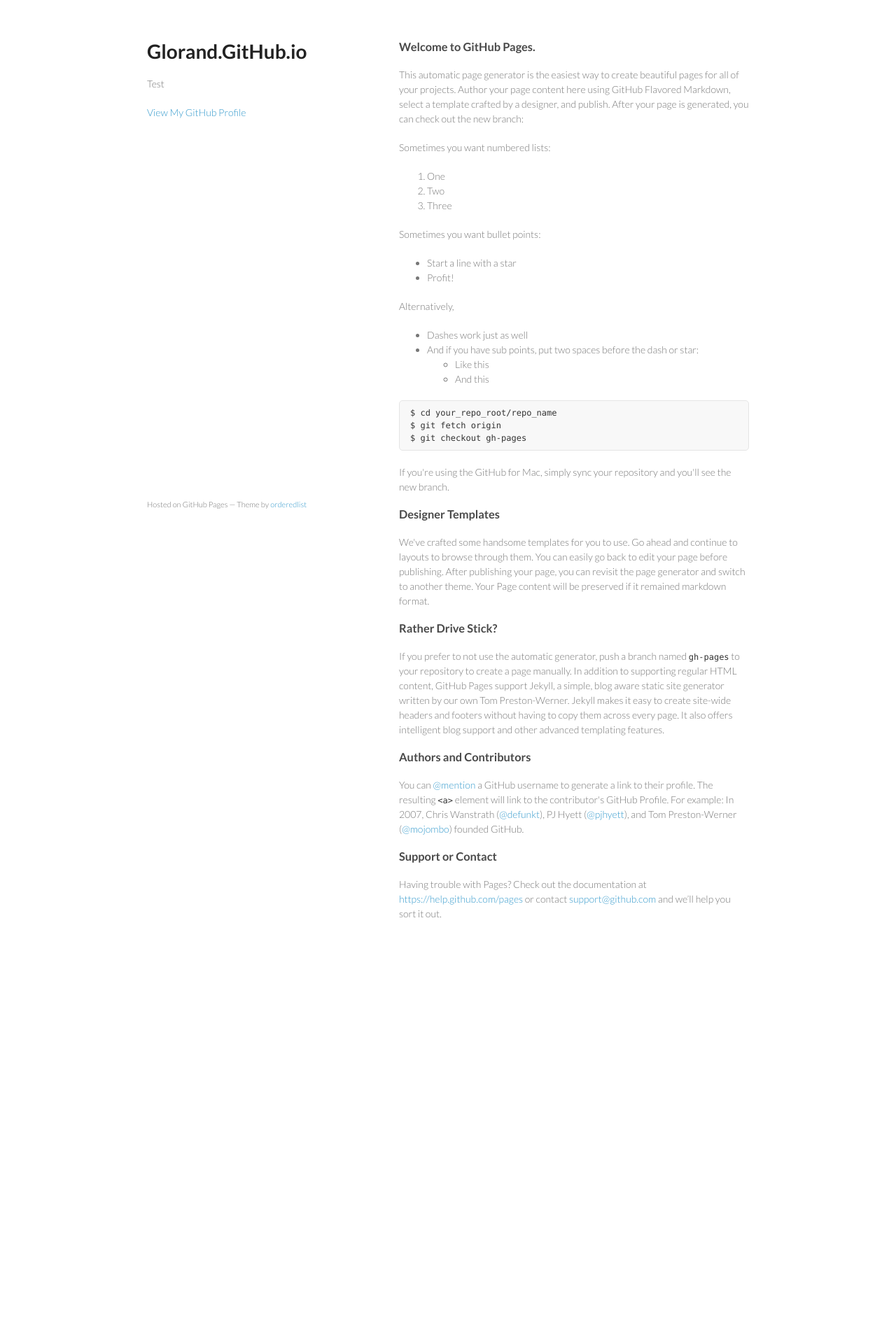
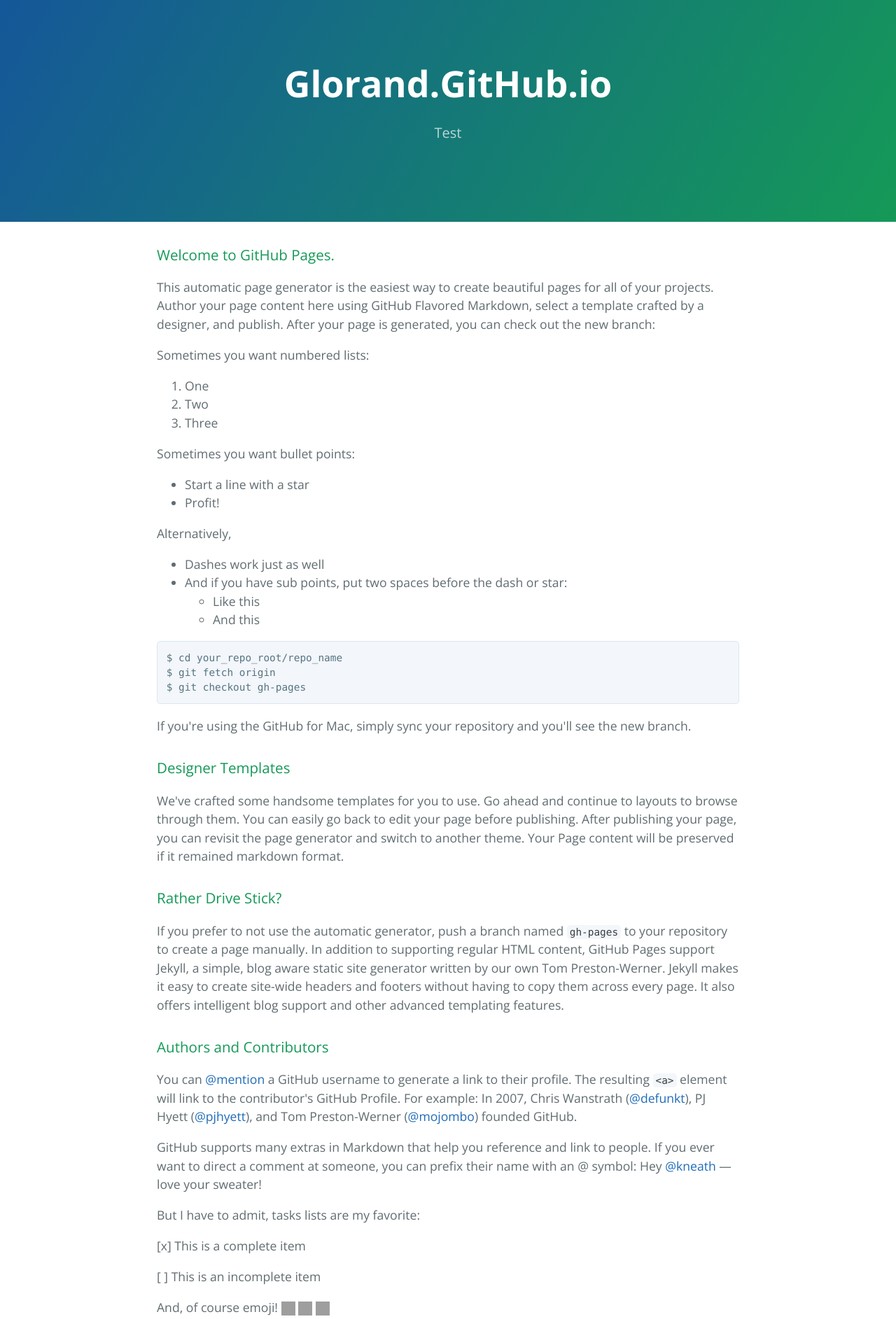
Before and after one commit to glorand/glorand.github.io, a plain HTML site: page index.html in a window 1280 px wide. Shown: the top 1885 px of the page at 70% size. Before the commit the page ends 1386 px from the top, so only its background shows below. Drawn offline with nearby package versions, Linux system fonts and the light colour scheme; grey boxes are pictures that could not be loaded.

Commit message:
Replace master branch with page content via GitHub

```diff
--- a/index.html
+++ b/index.html
@@ -1,29 +1,22 @@
-<!doctype html>
-<html>
+<!DOCTYPE html>
+<html lang="en-us">
   <head>
-    <meta charset="utf-8">
-    <meta http-equiv="X-UA-Compatible" content="chrome=1">
+    <meta charset="UTF-8">
     <title>Glorand.GitHub.io by glorand</title>
-
-    <link rel="stylesheet" href="stylesheets/styles.css">
-    <link rel="stylesheet" href="stylesheets/pygment_trac.css">
-    <meta name="viewport" content="width=device-width, initial-scale=1, user-scalable=no">
-    <!--[if lt IE 9]>
-    <script src="//html5shiv.googlecode.com/svn/trunk/html5.js"></script>
-    <![endif]-->
+    <meta name="viewport" content="width=device-width, initial-scale=1">
+    <link rel="stylesheet" type="text/css" href="stylesheets/normalize.css" media="screen">
+    <link href='http://fonts.googleapis.com/css?family=Open+Sans:400,700' rel='stylesheet' type='text/css'>
+    <link rel="stylesheet" type="text/css" href="stylesheets/stylesheet.css" media="screen">
+    <link rel="stylesheet" type="text/css" href="stylesheets/github-light.css" media="screen">
   </head>
   <body>
-    <div class="wrapper">
-      <header>
-        <h1>Glorand.GitHub.io</h1>
-        <p>Test</p>
+    <section class="page-header">
+      <h1 class="project-name">Glorand.GitHub.io</h1>
+      <h2 class="project-tagline">Test</h2>
+    </section>
 
-
-        <p class="view"><a href="https://github.com/glorand">View My GitHub Profile</a></p>
-
-      </header>
-      <section>
-        <h3>
+    <section class="main-content">
+      <h3>
 <a id="welcome-to-github-pages" class="anchor" href="#welcome-to-github-pages" aria-hidden="true"><span class="octicon octicon-link"></span></a>Welcome to GitHub Pages.</h3>
 
 <p>This automatic page generator is the easiest way to create beautiful pages for all of your projects. Author your page content here using GitHub Flavored Markdown, select a template crafted by a designer, and publish. After your page is generated, you can check out the new branch:</p>
@@ -78,16 +71,23 @@
 
 <p>You can <a href="https://github.com/blog/821" class="user-mention">@mention</a> a GitHub username to generate a link to their profile. The resulting <code>&lt;a&gt;</code> element will link to the contributor's GitHub Profile. For example: In 2007, Chris Wanstrath (<a href="https://github.com/defunkt" class="user-mention">@defunkt</a>), PJ Hyett (<a href="https://github.com/pjhyett" class="user-mention">@pjhyett</a>), and Tom Preston-Werner (<a href="https://github.com/mojombo" class="user-mention">@mojombo</a>) founded GitHub.</p>
 
-<h3>
-<a id="support-or-contact" class="anchor" href="#support-or-contact" aria-hidden="true"><span class="octicon octicon-link"></span></a>Support or Contact</h3>
+<p>GitHub supports many extras in Markdown that help you reference and link to people. If you ever want to direct a comment at someone, you can prefix their name with an @ symbol: Hey <a href="https://github.com/kneath" class="user-mention">@kneath</a> — love your sweater!</p>
 
-<p>Having trouble with Pages? Check out the documentation at <a href="https://help.github.com/pages">https://help.github.com/pages</a> or contact <a href="mailto:support@github.com">support@github.com</a> and we’ll help you sort it out.</p>
-      </section>
-      <footer>
-        <p><small>Hosted on GitHub Pages &mdash; Theme by <a href="https://github.com/orderedlist">orderedlist</a></small></p>
+<p>But I have to admit, tasks lists are my favorite:</p>
+
+<p>[x] This is a complete item</p>
+
+<p>[ ] This is an incomplete item</p>
+
+<p>And, of course emoji! <img class="emoji" title=":sparkles:" alt=":sparkles:" src="https://assets-cdn.github.com/images/icons/emoji/unicode/2728.png" height="20" width="20" align="absmiddle"> <img class="emoji" title=":camel:" alt=":camel:" src="https://assets-cdn.github.com/images/icons/emoji/unicode/1f42b.png" height="20" width="20" align="absmiddle"> <img class="emoji" title=":boom:" alt=":boom:" src="https://assets-cdn.github.com/images/icons/emoji/unicode/1f4a5.png" height="20" width="20" align="absmiddle"></p>
+
+      <footer class="site-footer">
+
+        <span class="site-footer-credits">This page was generated by <a href="https://pages.github.com">GitHub Pages</a> using the <a href="https://github.com/jasonlong/cayman-theme">Cayman theme</a> by <a href="https://twitter.com/jasonlong">Jason Long</a>.</span>
       </footer>
-    </div>
-    <script src="javascripts/scale.fix.js"></script>
+
+    </section>
+
 
   </body>
 </html>
```
Also changed, not shown: params.json (+1 -1 lines).
